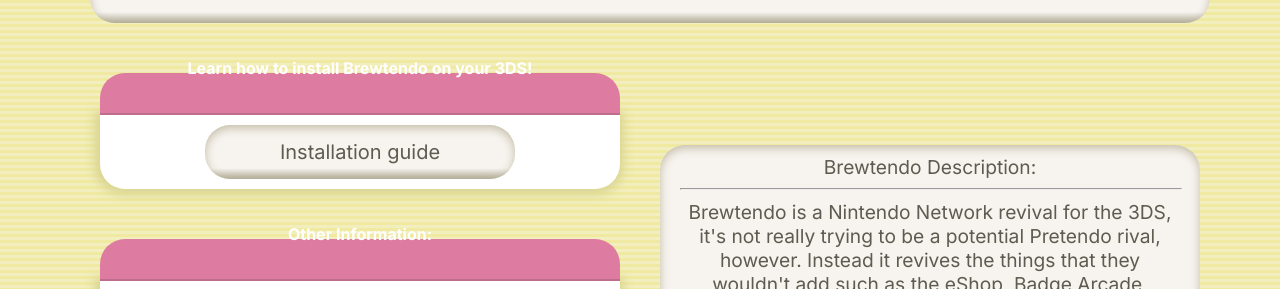
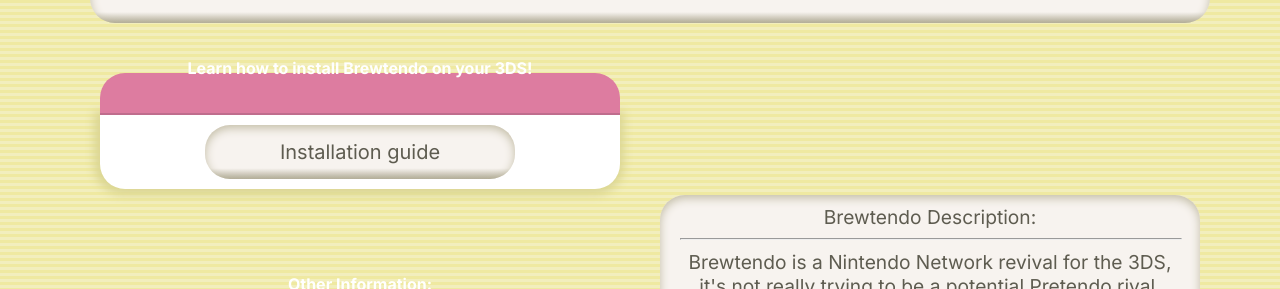
Before and after one commit to BrewtendoNetwork/brewtendo-network_website, a Next.js app in the folder new-site/frontend/: page / in a window 1280 px wide. Shown: the part 348-637 px from the top of the page. Built offline with nearby package versions, Linux system fonts and the light colour scheme.

Commit message:
Update styles css cauz the header of the cards looked wrong

```diff
--- a/new-site/frontend/src/app/globals.css
+++ b/new-site/frontend/src/app/globals.css
@@ -72,6 +72,17 @@
         position: relative;
         left: 10px;
     }
+}
+
+.style-center-container {
+    position: relative;
+    display: flex;
+    flex-direction: column;
+    align-items: center;
+    width: 100%;
+    max-width: 1200px;
+    margin: 0 auto;
+    margin-bottom: 50px;
 }
 
 .style-center-div-nocolor {
```
